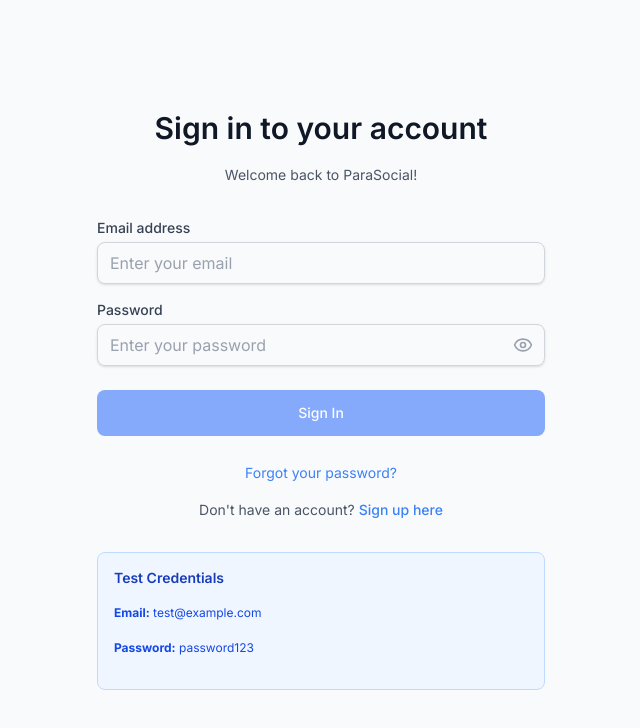
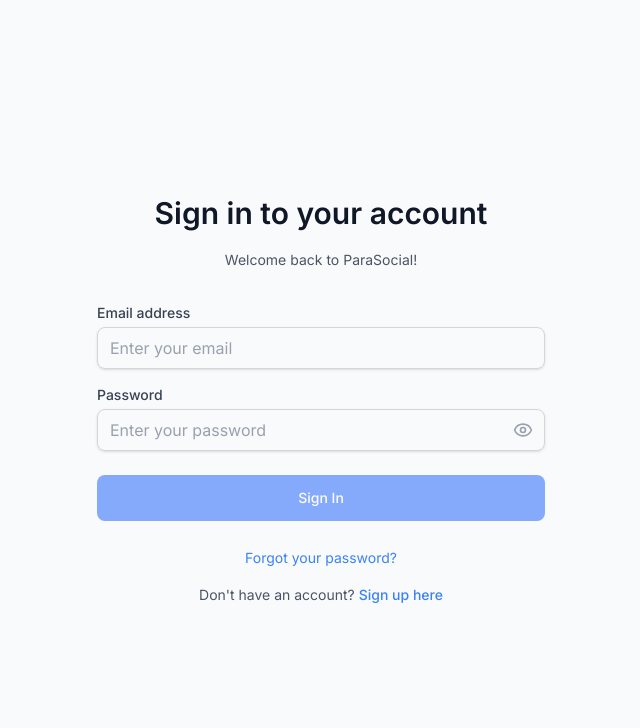
Before and after one commit to orbithammer/parasocial, a Next.js app in the folder frontend/: page /dashboard in a window 1280 px wide. Shown: the top 728 px of the page, without its empty margins (319-959 px from the left). Built offline with nearby package versions, Linux system fonts and the light colour scheme.

Commit message:
Update page.tsx

```diff
--- a/frontend/src/app/dashboard/page.tsx
+++ b/frontend/src/app/dashboard/page.tsx
@@ -252,15 +252,6 @@ export default function LoginPage(): React.ReactElement {
             </div>
           </div>
         </form>
-
-        {/* Test Credentials Helper */}
-        <div className="mt-8 p-4 bg-blue-50 border border-blue-200 rounded-lg">
-          <h3 className="text-sm font-semibold text-blue-800 mb-2">Test Credentials</h3>
-          <div className="text-xs text-blue-700 space-y-1">
-            <p><strong>Email:</strong> test@example.com</p>
-            <p><strong>Password:</strong> password123</p>
-          </div>
-        </div>
       </div>
     </main>
   )
```
